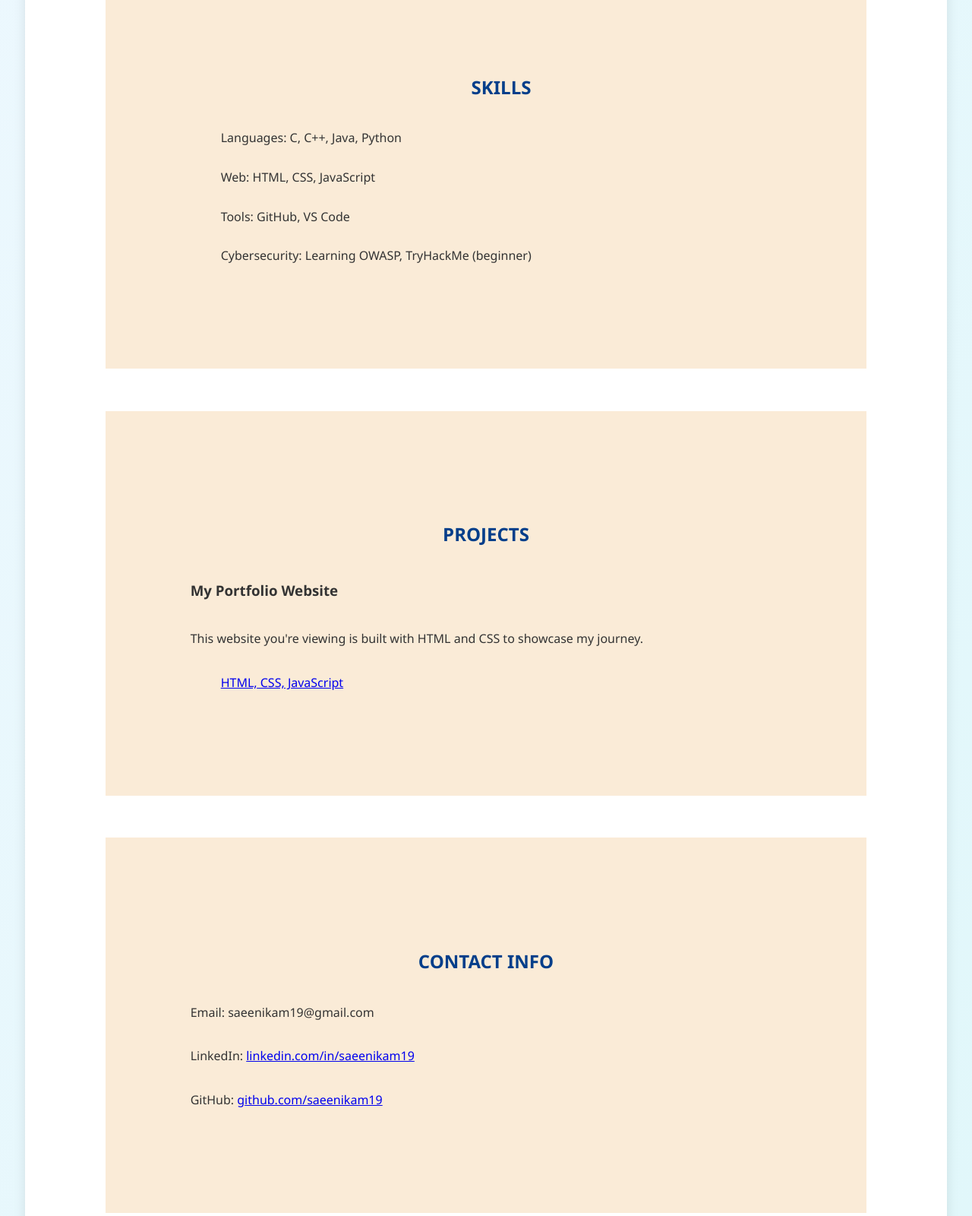
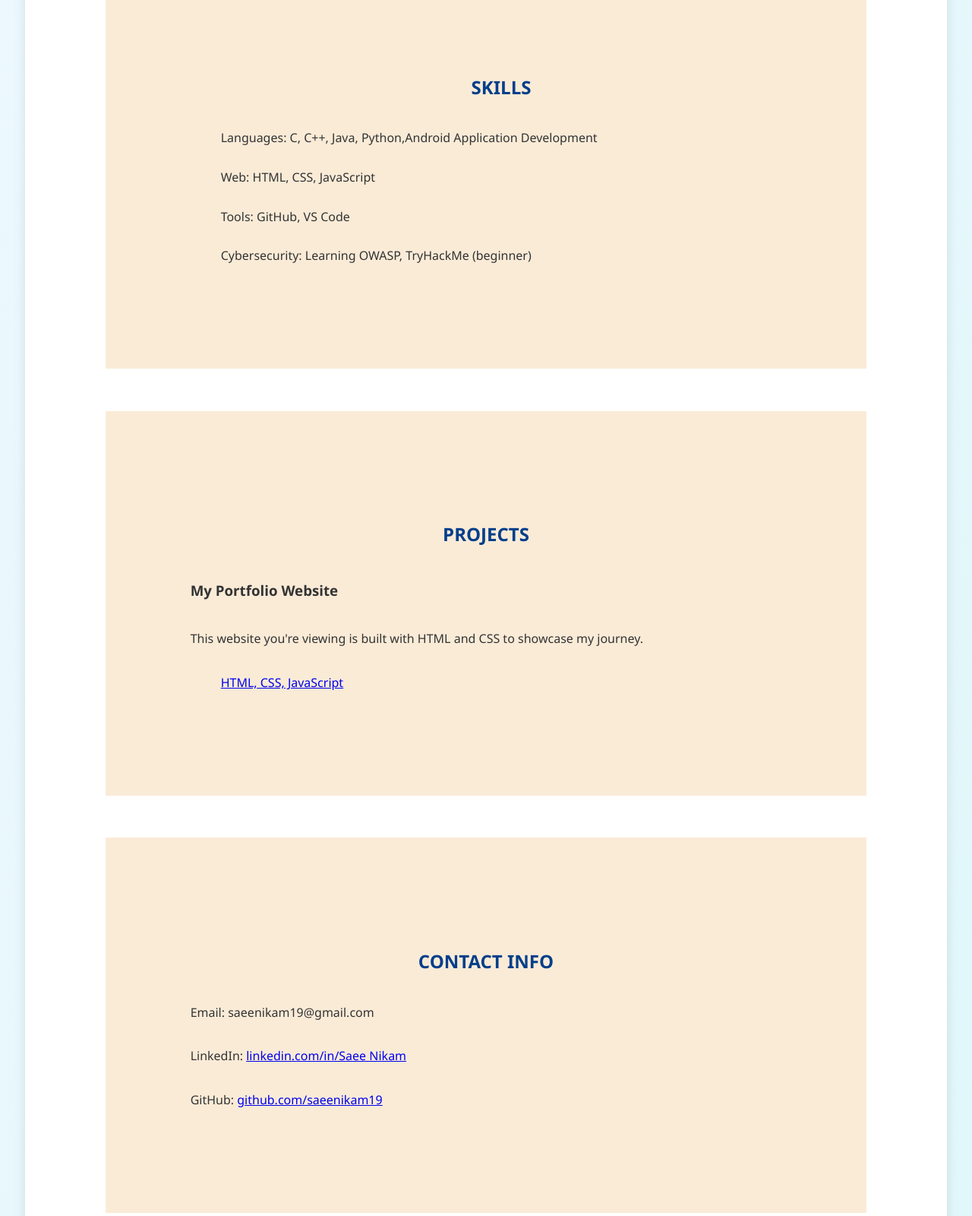
Before and after one commit to saeenikam19/portfolio, a plain HTML site: page index.html in a window 1280 px wide. Shown: the part 1491-3091 px from the top of the page at 76% size. Drawn offline with Linux system fonts and the light colour scheme.

Commit message:
Update index.html

```diff
--- a/index.html
+++ b/index.html
@@ -36,7 +36,7 @@
         <section id="skills">
         <ul>
             <h2>SKILLS</h2>
-            <li>Languages: C, C++, Java, Python</li>
+            <li>Languages: C, C++, Java, Python,Android Application Development</li>
             <li>Web: HTML, CSS, JavaScript</li>
             <li>Tools: GitHub, VS Code</li>
             <li>Cybersecurity: Learning OWASP, TryHackMe (beginner)</li>
@@ -55,7 +55,7 @@
         <section id="contact">
             <h2>CONTACT INFO</h2>
             <p>Email: saeenikam19@gmail.com</p>
-            <p>LinkedIn: <a href="https://linkedin.com/in/saeenikam19" target="_blank">linkedin.com/in/saeenikam19</a></p>
+            <p>LinkedIn: <a href="https://www.linkedin.com/in/saee-nikam-96bb5821b/" target="_blank">linkedin.com/in/Saee Nikam</a></p>
             <p>GitHub: <a href="https://github.com/saeenikam19" target="_blank">github.com/saeenikam19</a></p>
         </section>
     </div>
@@ -63,7 +63,7 @@
   <p>© 2025 Saee Nikam | <a href="mailto:saeenikam19@gmail.com">saeenikam19@gmail.com</a></p>
   <p>
     <a href="https://github.com/saeenikam19" target="_blank">GitHub</a> |
-    <a href="https://linkedin.com/in/your-link" target="_blank">LinkedIn</a>
+    <a href="https://www.linkedin.com/in/saee-nikam-96bb5821b/" target="_blank">LinkedIn</a>
   </p>
 </footer>
 </body>
```
